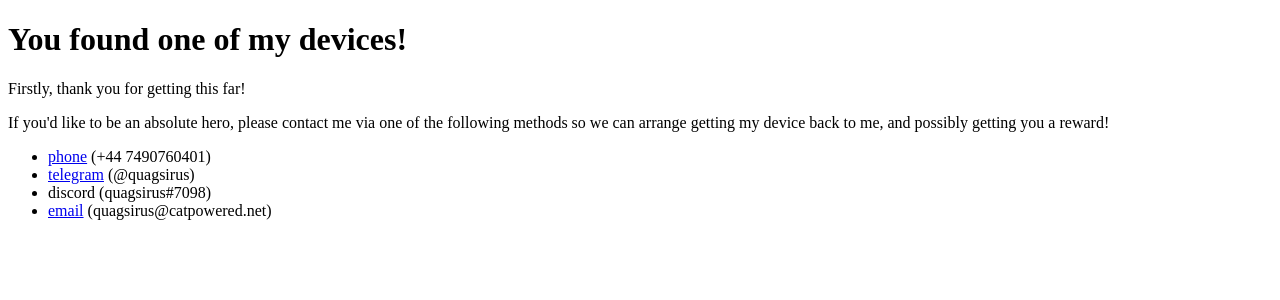
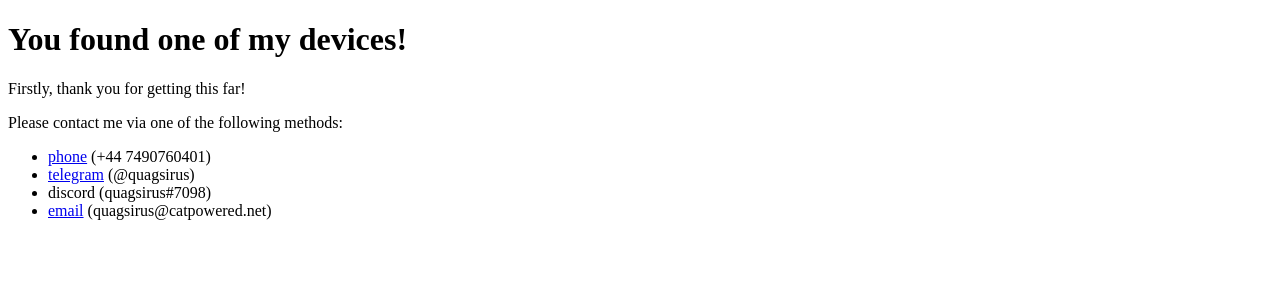
Before and after one commit to quagsirus/catpowered.net, a Django app: template templates/lost.html in a window 1280 px wide. Shown: the top 300 px of the page. Run offline with Django 4.2, Linux system fonts and the light colour scheme; the template is opened without the code that fills it, so the values that code supplies are empty; some libraries are stand-ins or nearby versions.

Commit message:
update wording on lost device page

```diff
--- a/templates/lost.html
+++ b/templates/lost.html
@@ -10,7 +10,7 @@
 		<div class="content">
 			<h1>You found one of my devices!</h1>
 			<p>Firstly, thank you for getting this far!</p>
-			<p>If you'd like to be an absolute hero, please contact me via one of the following methods so we can arrange getting my device back to me, and possibly getting you a reward!</p>
+			<p>Please contact me via one of the following methods:</p>
 			<ul class="links">
 				<li><a href="tel:+447490760401">phone</a> (+44 7490760401)</li>
 				<li><a href="https://t.me/quagsirus">telegram</a> (@quagsirus)</li>
```
